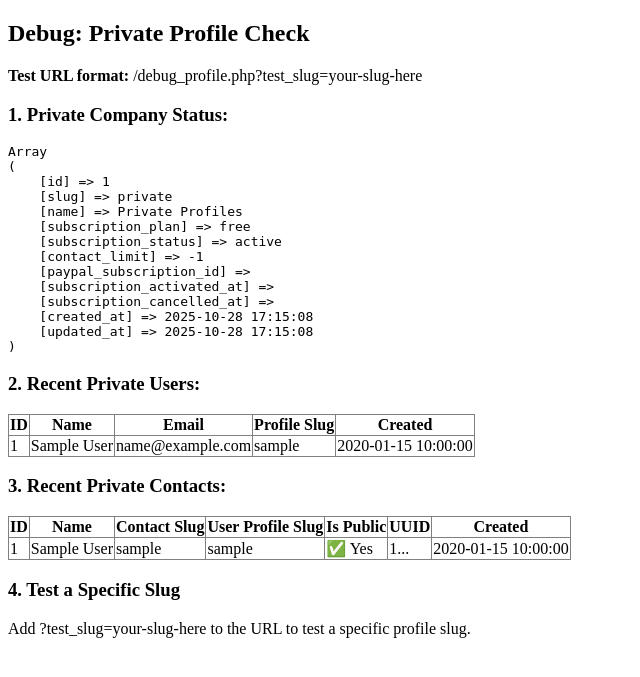
After one commit to AndyNope/contacts-manager, a PHP site: page /debug_profile.php in a window 1280 px wide. The commit adds this page. Shown: the top 677 px of the page, without its empty margins (0-640 px from the left). Run offline with PHP 8.4, Linux system fonts and the light colour scheme; data comes from the database, SQL or seed files in the repository; tables that the repository leaves empty hold one stand-in row (values such as "Sample post").

Commit message:
Fix private profile registration and routing
🐛 Registration Fixes:
- Fixed redirect from /private/profile/{slug} to /private/{slug}
- Explicitly set is_public=1 for all contact creation
- Ensures proper profile visibility after registration

🔧 Router Improvements:
- Enhanced getPrivateProfile() method with better fallback logic
- Added is_public=1 check for private profile queries
- Changed LEFT JOIN to INNER JOIN for profile_slug lookup
- Added fallback query without join for edge cases

🛠️ Debug Tool:
- Enhanced debug_profile.php with comprehensive testing
- Multiple lookup methods to diagnose routing issues
- User-friendly interface with tables and status indicators
- Test specific slugs via ?test_slug=your-slug-here

This should fix the 404 error when users register and get redirected to their private profile page.

```diff
--- /dev/null
+++ b/debug_profile.php
@@ -0,0 +1,183 @@
+<?php
+// Debug script to check private profile creation
+// URL: /debug_profile.php?test_slug=your-slug-here
+
+// Use your hosting database credentials here
+$host = 'localhost'; // Your hosting DB host
+$user = 'easycontact'; // Your hosting DB username
+$pass = 'EzC0nt@ct2025!'; // Your hosting DB password
+$dbname = 'easycontact'; // Your hosting DB name
+
+// Database connection
+try {
+    $pdo = new PDO("mysql:host=$host;dbname=$dbname;charset=utf8mb4", $user, $pass, [
+        PDO::ATTR_ERRMODE => PDO::ERRMODE_EXCEPTION,
+        PDO::ATTR_DEFAULT_FETCH_MODE => PDO::FETCH_ASSOC,
+        PDO::ATTR_EMULATE_PREPARES => false,
+    ]);
+
+    echo "<!DOCTYPE html><html><head><title>Debug Private Profiles</title></head><body>";
+    echo "<h2>Debug: Private Profile Check</h2>\n";
+    echo "<p><strong>Test URL format:</strong> /debug_profile.php?test_slug=your-slug-here</p>\n";
+
+    // Get private company
+    $stmt = $pdo->prepare("SELECT * FROM companies WHERE slug = 'private'");
+    $stmt->execute();
+    $privateCompany = $stmt->fetch();
+
+    echo "<h3>1. Private Company Status:</h3>\n";
+    if ($privateCompany) {
+        echo "<pre>" . print_r($privateCompany, true) . "</pre>\n";
+    } else {
+        echo "<p style='color: red;'>❌ No private company found! This needs to be created.</p>\n";
+    }
+
+    // Get recent users and contacts
+    if ($privateCompany) {
+        // Recent users with private profiles
+        $stmt = $pdo->prepare("
+            SELECT id, first_name, last_name, email, profile_slug, is_private_profile, created_at
+            FROM users
+            WHERE company_id = ?
+            ORDER BY created_at DESC
+            LIMIT 10
+        ");
+        $stmt->execute([$privateCompany['id']]);
+        $users = $stmt->fetchAll();
+
+        echo "<h3>2. Recent Private Users:</h3>\n";
+        if ($users) {
+            echo "<table border='1' style='border-collapse: collapse;'>";
+            echo "<tr><th>ID</th><th>Name</th><th>Email</th><th>Profile Slug</th><th>Created</th></tr>";
+            foreach ($users as $user) {
+                echo "<tr>";
+                echo "<td>" . htmlspecialchars($user['id']) . "</td>";
+                echo "<td>" . htmlspecialchars($user['first_name'] . ' ' . $user['last_name']) . "</td>";
+                echo "<td>" . htmlspecialchars($user['email']) . "</td>";
+                echo "<td>" . htmlspecialchars($user['profile_slug']) . "</td>";
+                echo "<td>" . htmlspecialchars($user['created_at']) . "</td>";
+                echo "</tr>";
+            }
+            echo "</table>";
+        } else {
+            echo "<p>No users found in private company.</p>\n";
+        }
+
+        // Recent contacts in private company
+        $stmt = $pdo->prepare("
+            SELECT c.*, u.profile_slug as user_profile_slug, u.first_name as user_first_name, u.last_name as user_last_name
+            FROM contacts c
+            LEFT JOIN users u ON c.created_by = u.id
+            WHERE c.company_id = ?
+            ORDER BY c.created_at DESC
+            LIMIT 10
+        ");
+        $stmt->execute([$privateCompany['id']]);
+        $contacts = $stmt->fetchAll();
+
+        echo "<h3>3. Recent Private Contacts:</h3>\n";
+        if ($contacts) {
+            echo "<table border='1' style='border-collapse: collapse;'>";
+            echo "<tr><th>ID</th><th>Name</th><th>Contact Slug</th><th>User Profile Slug</th><th>Is Public</th><th>UUID</th><th>Created</th></tr>";
+            foreach ($contacts as $contact) {
+                echo "<tr>";
+                echo "<td>" . htmlspecialchars($contact['id']) . "</td>";
+                echo "<td>" . htmlspecialchars($contact['first_name'] . ' ' . $contact['last_name']) . "</td>";
+                echo "<td>" . htmlspecialchars($contact['slug']) . "</td>";
+                echo "<td>" . htmlspecialchars($contact['user_profile_slug']) . "</td>";
+                echo "<td>" . ($contact['is_public'] ? '✅ Yes' : '❌ No') . "</td>";
+                echo "<td>" . htmlspecialchars(substr($contact['uuid'], 0, 8) . '...') . "</td>";
+                echo "<td>" . htmlspecialchars($contact['created_at']) . "</td>";
+                echo "</tr>";
+            }
+            echo "</table>";
+        } else {
+            echo "<p>No contacts found in private company.</p>\n";
+        }
+
+        // Test specific slug if provided
+        $testSlug = $_GET['test_slug'] ?? null;
+        if ($testSlug) {
+            echo "<h3>4. Testing Slug: '" . htmlspecialchars($testSlug) . "'</h3>\n";
+
+            // Method 1: Direct contact slug lookup
+            $stmt = $pdo->prepare("
+                SELECT c.*, u.first_name as creator_first_name, u.last_name as creator_last_name
+                FROM contacts c
+                LEFT JOIN users u ON c.created_by = u.id
+                WHERE c.company_id = ? AND c.slug = ? AND c.is_public = 1
+            ");
+            $stmt->execute([$privateCompany['id'], $testSlug]);
+            $contact1 = $stmt->fetch();
+
+            echo "<p><strong>Method 1 - Contact Slug Lookup:</strong></p>\n";
+            if ($contact1) {
+                echo "<p style='color: green;'>✅ Found by contact slug!</p>";
+                echo "<pre>" . print_r($contact1, true) . "</pre>\n";
+            } else {
+                echo "<p style='color: red;'>❌ Not found by contact slug</p>\n";
+            }
+
+            // Method 2: User profile_slug lookup
+            $stmt = $pdo->prepare("
+                SELECT c.*, u.first_name as creator_first_name, u.last_name as creator_last_name
+                FROM contacts c
+                INNER JOIN users u ON c.created_by = u.id
+                WHERE c.company_id = ? AND u.profile_slug = ? AND c.is_public = 1
+            ");
+            $stmt->execute([$privateCompany['id'], $testSlug]);
+            $contact2 = $stmt->fetch();
+
+            echo "<p><strong>Method 2 - User Profile Slug Lookup:</strong></p>\n";
+            if ($contact2) {
+                echo "<p style='color: green;'>✅ Found by user profile slug!</p>";
+                echo "<pre>" . print_r($contact2, true) . "</pre>\n";
+            } else {
+                echo "<p style='color: red;'>❌ Not found by user profile slug</p>\n";
+            }
+
+            // Method 3: Broader search
+            $stmt = $pdo->prepare("
+                SELECT c.* FROM contacts c
+                WHERE c.company_id = ? AND c.slug = ? AND c.is_public = 1
+            ");
+            $stmt->execute([$privateCompany['id'], $testSlug]);
+            $contact3 = $stmt->fetch();
+
+            echo "<p><strong>Method 3 - Simple Contact Lookup:</strong></p>\n";
+            if ($contact3) {
+                echo "<p style='color: green;'>✅ Found by simple lookup!</p>";
+                echo "<pre>" . print_r($contact3, true) . "</pre>\n";
+            } else {
+                echo "<p style='color: red;'>❌ Not found by simple lookup</p>\n";
+            }
+
+            // Check if there are any contacts with similar slugs
+            $stmt = $pdo->prepare("
+                SELECT slug FROM contacts
+                WHERE company_id = ? AND slug LIKE ?
+            ");
+            $stmt->execute([$privateCompany['id'], '%' . $testSlug . '%']);
+            $similar = $stmt->fetchAll();
+
+            if ($similar) {
+                echo "<p><strong>Similar slugs found:</strong></p>";
+                echo "<ul>";
+                foreach ($similar as $s) {
+                    echo "<li>" . htmlspecialchars($s['slug']) . "</li>";
+                }
+                echo "</ul>";
+            }
+        } else {
+            echo "<h3>4. Test a Specific Slug</h3>\n";
+            echo "<p>Add ?test_slug=your-slug-here to the URL to test a specific profile slug.</p>\n";
+        }
+    }
+
+    echo "</body></html>";
+
+} catch (Exception $e) {
+    echo "<h2 style='color: red;'>Database Error:</h2>";
+    echo "<p>" . htmlspecialchars($e->getMessage()) . "</p>";
+}
+?>
```
Also changed, not shown: api/register.php (+5 -5 lines), router.php (+24 -3 lines).
